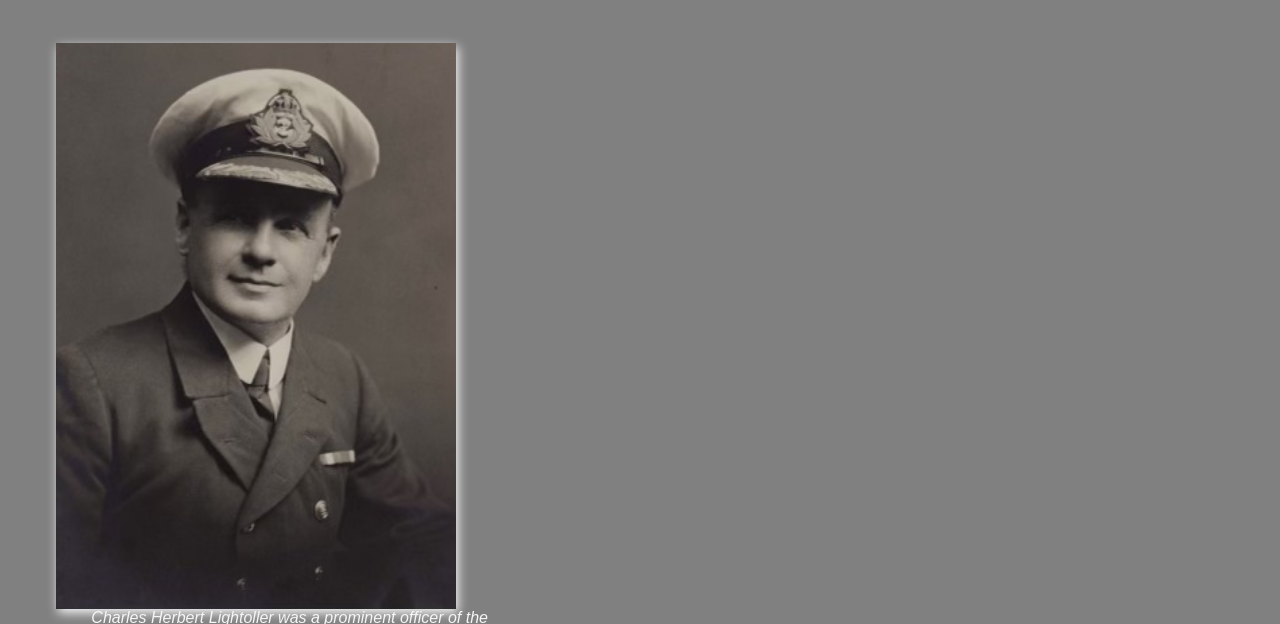
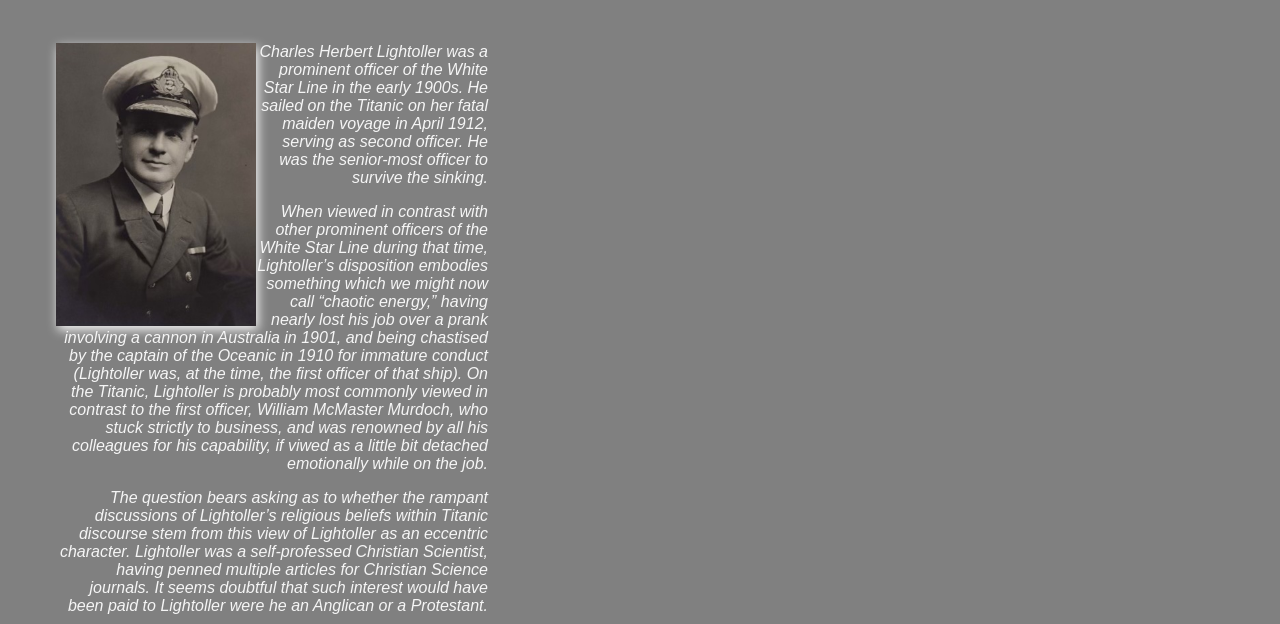
Before and after one commit to cglisko/lightoller, a plain HTML site: page index.html in a window 1280 px wide. Shown: the part 165-789 px from the top of the page. Drawn offline with Linux system fonts and the light colour scheme; a web font is replaced by a local one.

Commit message:
Update index.html

```diff
--- a/index.html
+++ b/index.html
@@ -23,7 +23,7 @@
         <img class="lightsimage"
         src="lights.jpg"
         alt = "C.H. Lightoller"
-        width=400>
+        width=200>
 
              <p>
                 Charles Herbert Lightoller was a prominent officer of the White Star Line in the early 1900s. He sailed on the <em>Titanic<em> on her fatal maiden voyage in April 1912, serving as second officer. He was the senior-most officer to survive the sinking.            <p>
```
